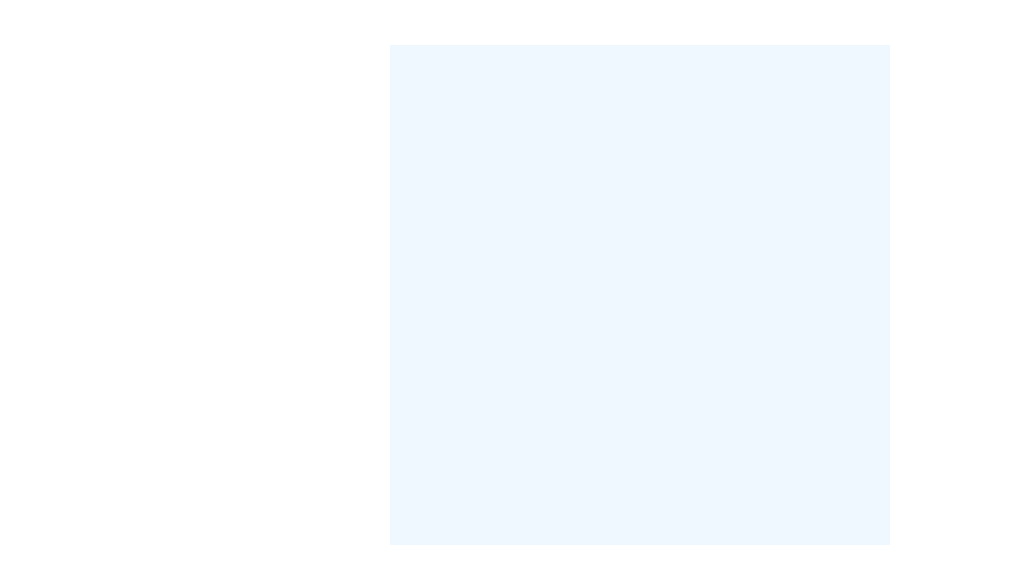
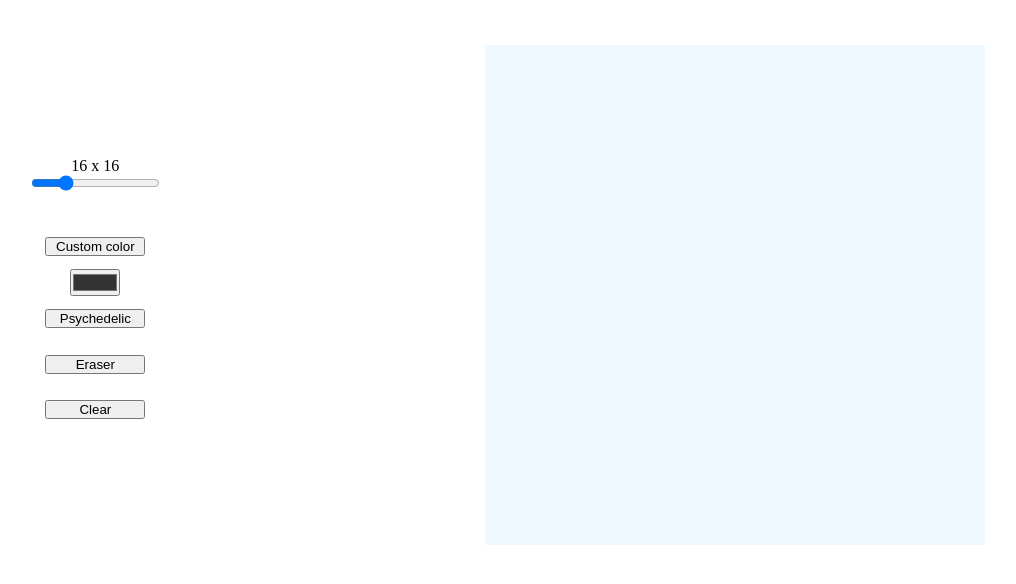
Before and after one commit to cryptic-deer/etch-a-sketch, a plain HTML site: page index.html in a window 1280 px wide. Shown: the part 40-624 px from the top of the page, without its empty margins (0-1016 px from the left). Drawn offline with Linux system fonts and the light colour scheme.

Commit message:
Add the grid size change option

```diff
--- a/index.html
+++ b/index.html
@@ -11,6 +11,21 @@
 	</head>
 	<body>
 		<h1>Etch-A-Sketch</h1>
-		<div id="container"></div>
+		<main>
+			<div class="settings">
+				<div class="sizer">
+					<span id="sliderValue">16 x 16</span>
+					<input id="slider" type="range" value="16" min="1" max="64" />
+				</div>
+				<div class="color_options">
+					<button id="customBtn">Custom color</button>
+					<input id="colorPicker" type="color" value="#333333" />
+					<button id="psychedelicBtn">Psychedelic</button>
+					<button id="eraserBtn">Eraser</button>
+					<button id="clearBtn">Clear</button>
+				</div>
+			</div>
+			<div id="container"></div>
+		</main>
 	</body>
 </html>
--- a/index.js
+++ b/index.js
@@ -1,8 +1,29 @@
+let size = 16;
+let mouseDown = false;
+
 const container = document.querySelector("#container");
+const slider = document.querySelector("#slider");
+const sliderValue = document.querySelector("#sliderValue");
 
-let mouseDown = false;
-document.body.onmousedown = () => (mouseDown = true);
-document.body.onmouseup = () => (mouseDown = false);
+slider.addEventListener("input", e => changeGridSize(e.target.value));
+slider.addEventListener(
+	"mousemove",
+	e => (sliderValue.innerHTML = `${e.target.value} x ${e.target.value}`)
+);
+
+document.body.addEventListener("mousedown", () => (mouseDown = true));
+document.body.addEventListener("mouseup", () => (mouseDown = false));
+
+function changeGridSize(value) {
+	size = value;
+	sliderValue.innerHTML = `${value} x ${value}`;
+	reloadGrid();
+}
+
+function reloadGrid() {
+	container.innerHTML = "";
+	generateGrid(size);
+}
 
 function generateGrid(size) {
 	container.style.gridTemplateColumns = `repeat(${size},1fr)`;
@@ -25,5 +46,5 @@ function draw(e) {
 }
 
 window.onload = () => {
-	generateGrid(16);
+	generateGrid(size);
 };
--- a/style.css
+++ b/style.css
@@ -5,6 +5,29 @@
 html {
 	text-align: center;
 }
+
+main {
+	display: flex;
+	justify-content: space-between;
+	align-items: center;
+}
+
+.settings {
+	display: flex;
+	flex-direction: column;
+}
+
+.color_options {
+	display: flex;
+	flex-direction: column;
+	padding: 1em 2em;
+	align-items: center;
+}
+button {
+	margin: 1em;
+	width: 100px;
+}
+
 #container {
 	display: grid;
 	width: 500px;
@@ -16,3 +39,9 @@ html {
 .square {
 	user-select: none;
 }
+
+.sizer {
+	display: flex;
+	flex-direction: column;
+	margin: 1em auto;
+}
```
